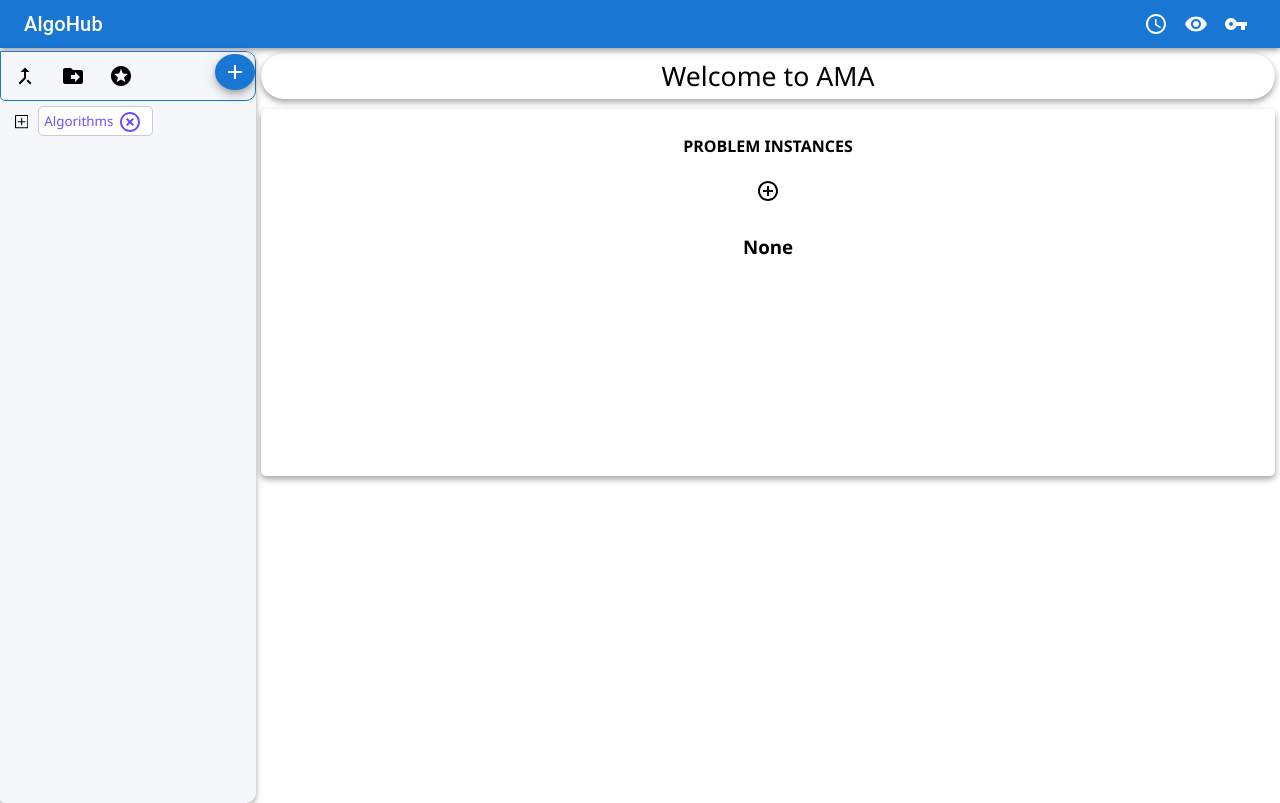
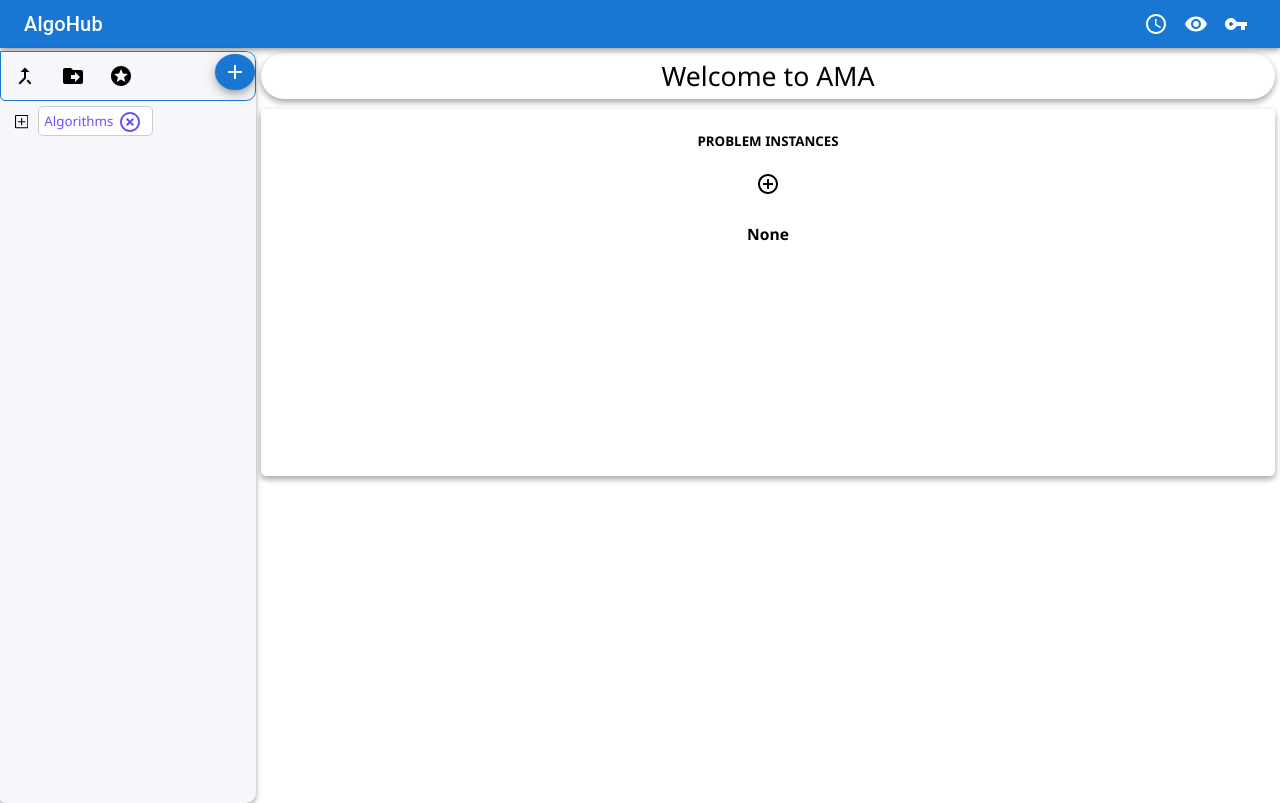
Before and after one commit to ParaLock/AlgoHub, a React (Create React App) app in the folder frontend/: page / in a window 1280 px wide. Built offline with nearby package versions, Linux system fonts and the light colour scheme.

Commit message:
Adjusted font sizes

```diff
--- a/frontend/src/boundary/common/BenchmarkEntry.js
+++ b/frontend/src/boundary/common/BenchmarkEntry.js
@@ -17,6 +17,7 @@ const Wrapper = styled.div`
     text-align: center;
     box-shadow: 0 3px 6px rgba(0,0,0,0.16), 0 3px 6px rgba(0,0,0,0.23);
     padding: 5px;
+    font-size: 10pt;
     background-color: white;
 
 
--- a/frontend/src/boundary/panels/ProblemInstancePanel.js
+++ b/frontend/src/boundary/panels/ProblemInstancePanel.js
@@ -21,6 +21,7 @@ const Wrapper = styled.div`
     box-shadow: 0 3px 6px rgba(0,0,0,0.16), 0 3px 6px rgba(0,0,0,0.23);
     margin: 5px;
     padding: 5px;
+    font-size: 10pt;
     justify-content: center;
     flex-direction: column;
     overflow: scroll;
```
